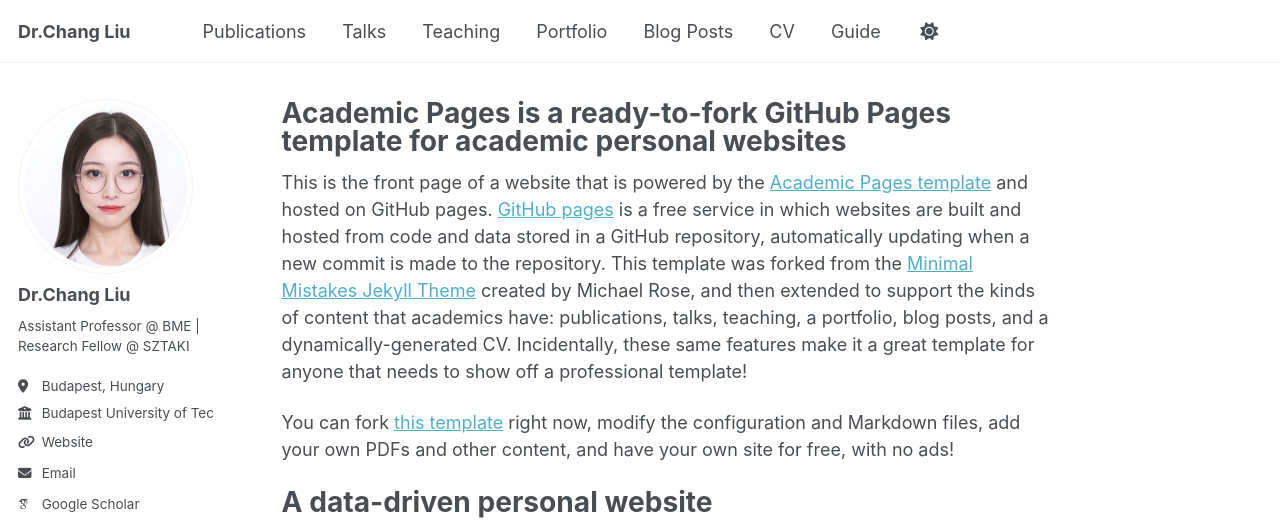
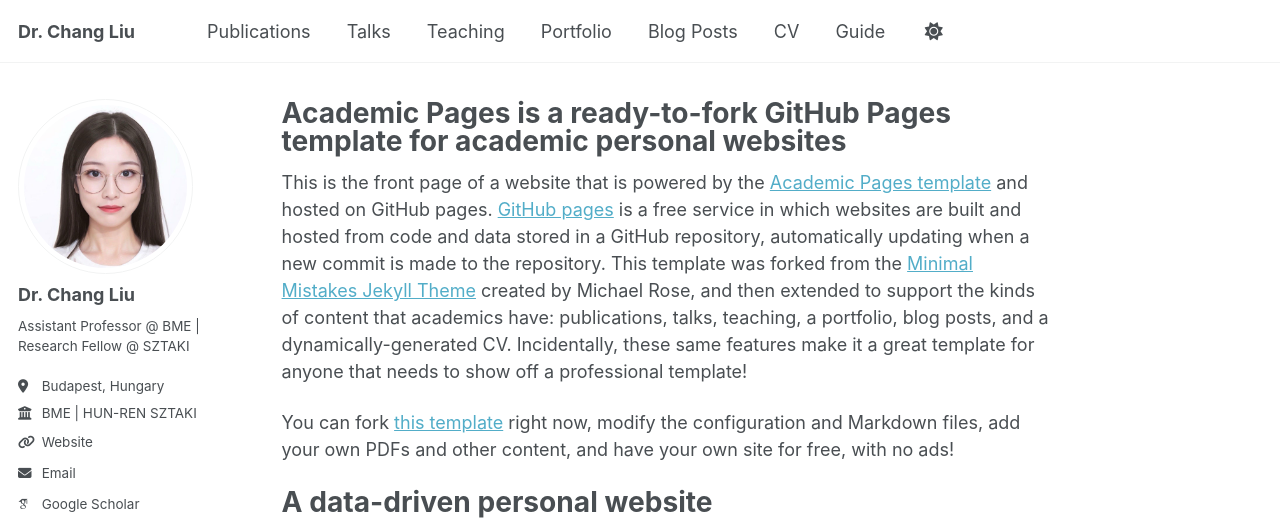
Before and after one commit to ChangLiu-bp/changliu-bp.github.io, a Jekyll site: the page built from _pages/about.md, in a window 1280 px wide. Shown: the top 520 px of the page. Built offline with Jekyll 4.4.1, drawn with Linux system fonts in a browser that asks for light colours; some web fonts are replaced; a script that is not in the unit is left out.

Commit message:
Update _config.yml

```diff
--- a/_config.yml
+++ b/_config.yml
@@ -9,7 +9,7 @@
 # Basic Site Settings
 locale                   : "en-US"
 site_theme               : "default" # Currently available options are "default", "air"
-title                    : "Dr.Chang Liu"
+title                    : "Dr. Chang Liu"
 title_separator          : "-"
 name                     : &name "Dr.Chang Liu"
 description              : &description "Assistant Professor @ BME | Research Fellow @ SZTAKI"
@@ -23,11 +23,11 @@ repository               : "ChangLiu-bp/ChangLiu-bp.github.io"
 author:
   # Biographic information
   avatar           : "CL-cv.jpg"
-  name             : "Dr.Chang Liu"
+  name             : "Dr. Chang Liu"
   pronouns         : # example: "she/her"
   bio              : "Assistant Professor @ BME | Research Fellow @ SZTAKI"
   location         : "Budapest, Hungary"
-  employer         : "Budapest University of Technology and Economics（BME）| HUN-REN Institute for Computer Science and Control (HUN-REN SZTAKI)"
+  employer         : "BME | HUN-REN SZTAKI"
   uri              : "https://changliu-bp.github.io"
   email            : "changliu@hit.bme.hu | changliu@sztaki.hu "
 
```
